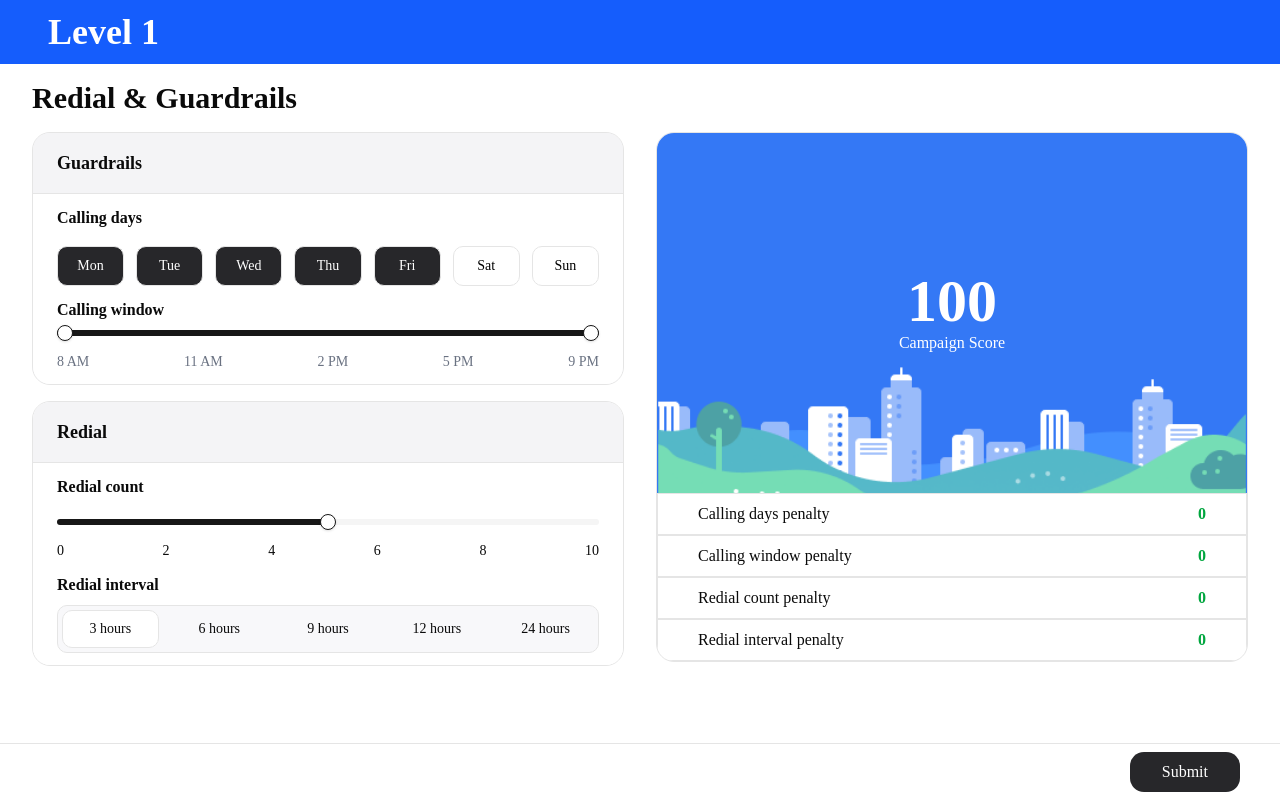
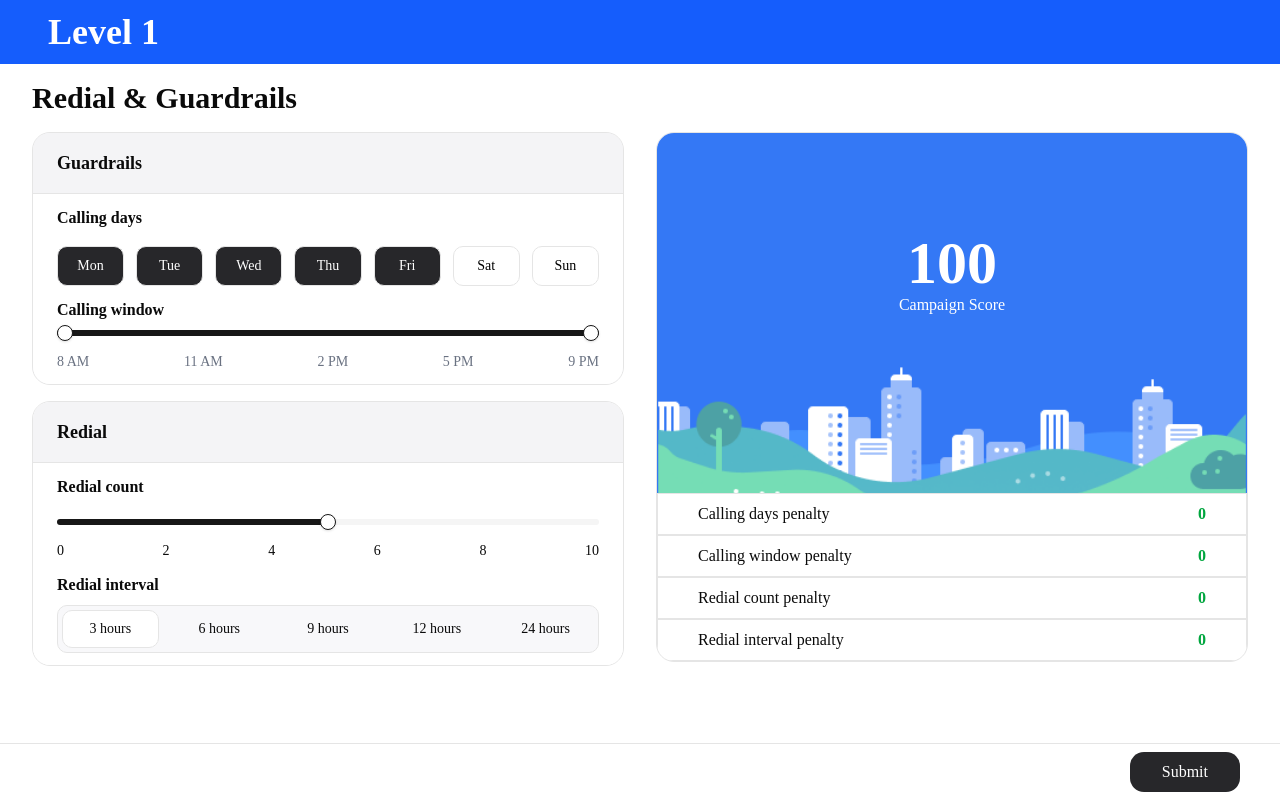
Before and after one commit to harshndroid/hunar-assignment-harsh, a Next.js app: page / in a window 1280 px wide. Built offline with nearby package versions, Linux system fonts and the light colour scheme.

Commit message:
fix score position

```diff
--- a/components/cards/ScoreCard.tsx
+++ b/components/cards/ScoreCard.tsx
@@ -23,7 +23,7 @@ export default function ScoreCard({ scoreData, levelData }: Props) {
     <div className="rounded-2xl border overflow-hidden lg:flex lg:flex-col lg:min-h-0 lg:self-start">
       {/* The artwork's native ratio at every size, as in the design: the
           image fills the card width, uncropped, with no side gutters. */}
-      <div className={`relative w-full aspect-[500/305] shrink-0 bg-white `}>
+      <div className="relative flex items-center justify-center w-full aspect-[500/305] shrink-0 bg-white">
         {LEVELS.map(({ level, src }) => (
           <Image
             key={level}
@@ -35,7 +35,7 @@ export default function ScoreCard({ scoreData, levelData }: Props) {
             src={src}
           />
         ))}
-        <div className="absolute inset-x-0 top-1/2 -translate-y-1/2 text-center text-white">
+        <div className="absolute top-[100px] left-1/2 -translate-x-1/2 flex flex-col items-center text-center text-white">
           <div className="text-4xl font-bold sm:text-5xl lg:text-6xl">
             {scoreData.totalScore}
           </div>
```
